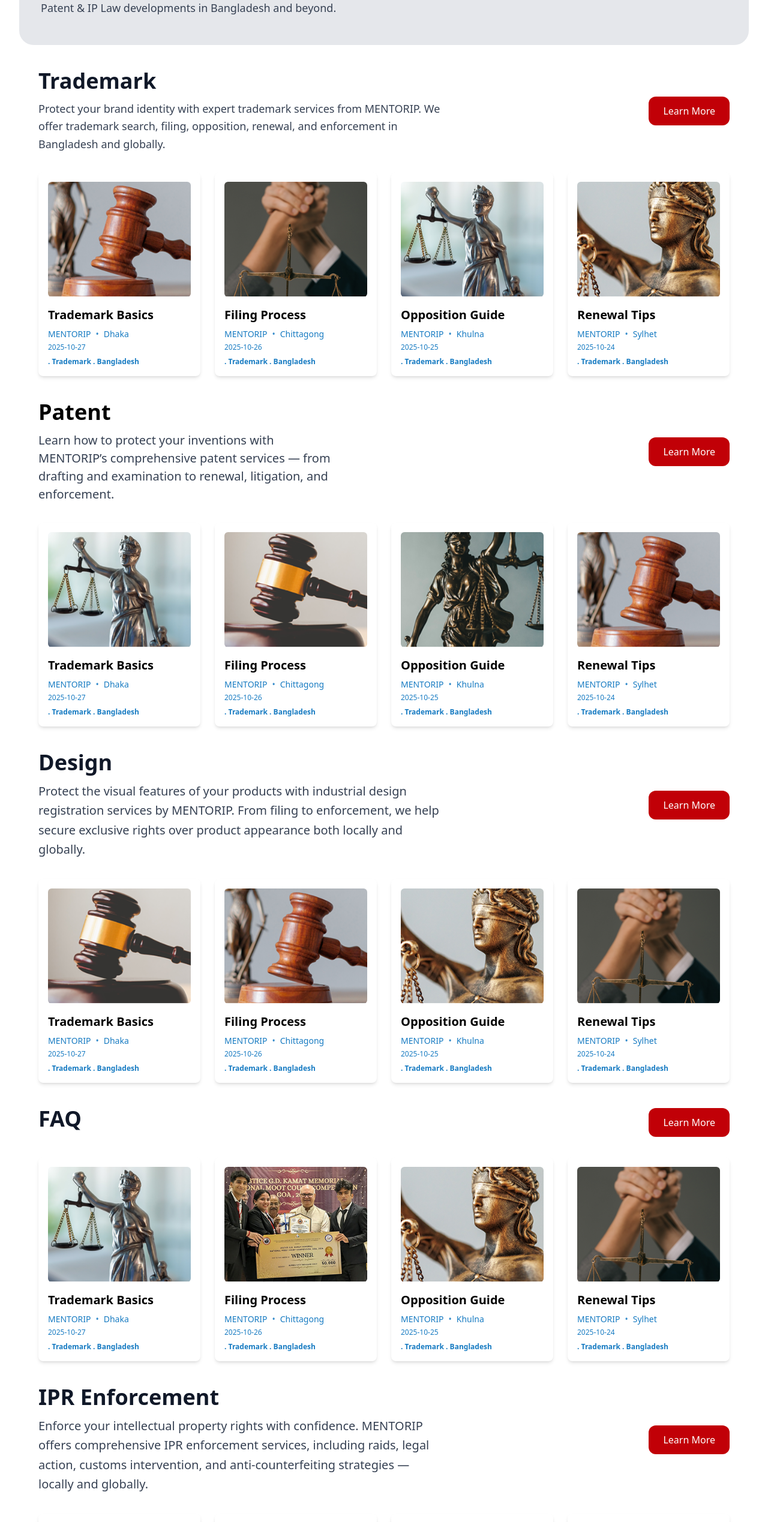
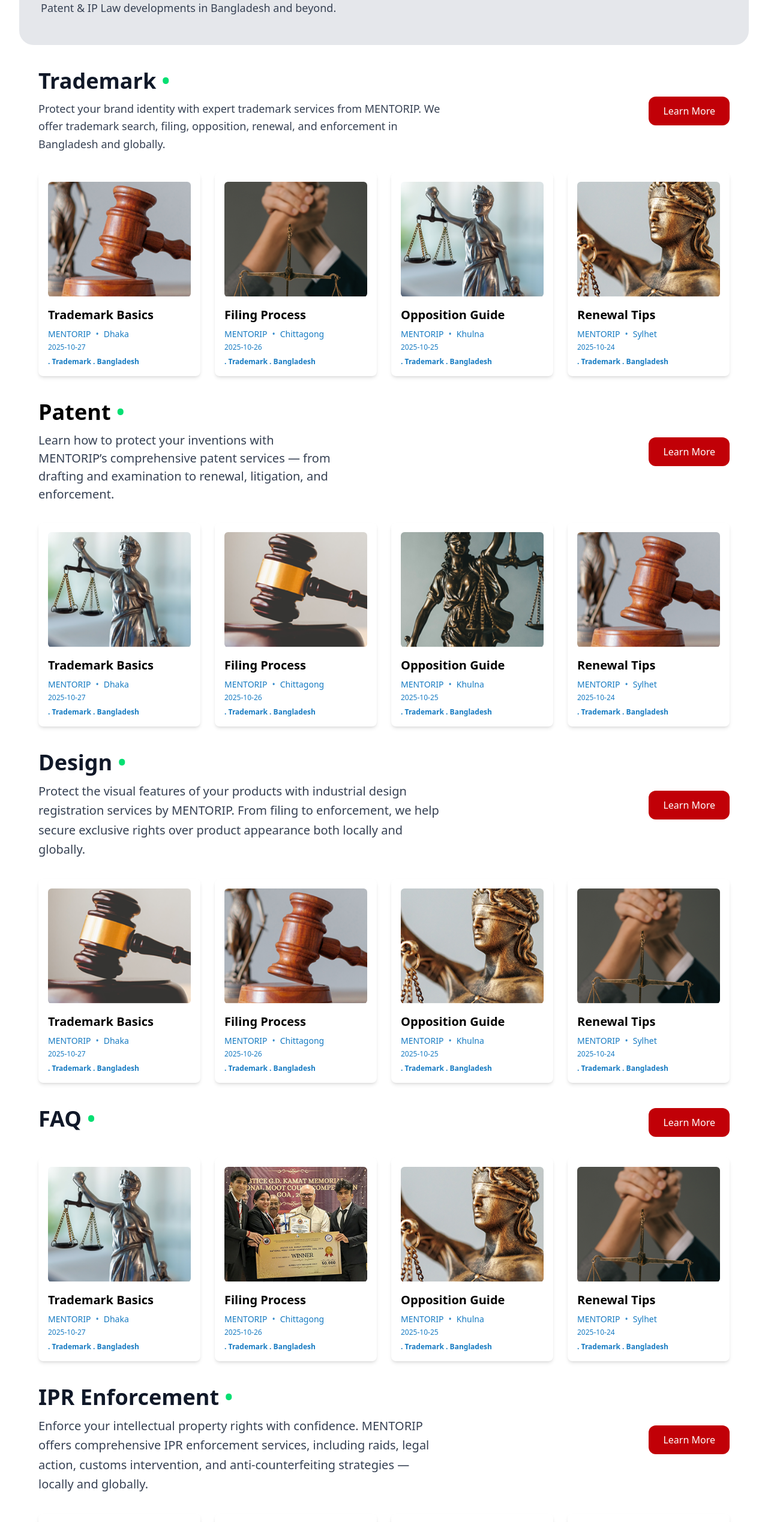
Before and after one commit to Wasifa-Tahsin/MentorIP, a React (Vite) app: page / in a window 1280 px wide. Shown: the part 2379-4916 px from the top of the page at 60% size. Built offline with nearby package versions, Linux system fonts and the light colour scheme.

Commit message:
practice

```diff
--- a/src/Components/Pages/Assignment.jsx
+++ b/src/Components/Pages/Assignment.jsx
@@ -18,7 +18,7 @@ const Assignment = () => {
       <div className="flex flex-col md:flex-row justify-between items-start md:items-center mb-8">
         <div className="text-left max-w-2xl">
           <h2 className="text-2xl sm:text-3xl md:text-4xl font-bold mb-3 text-gray-900">
-           Assignment
+           Assignment <span className="text-green-400">•</span>
           </h2>
           <p className="text-[16px] sm:text-[18px] md:text-[20px] text-gray-700 leading-relaxed">
          We provide end-to-end legal support for Trademark, Patent & Design Assignments — from drafting and notarization
--- a/src/Components/Pages/Bangladesh.jsx
+++ b/src/Components/Pages/Bangladesh.jsx
@@ -18,7 +18,7 @@ const Bangladesh = () => {
       {/* Header */}
       <div className="flex flex-col md:flex-row justify-between items-start md:items-center mb-8">
         <div className="text-left max-w-lg">
-          <h2 className="text-2xl sm:text-3xl md:text-4xl font-bold mb-3">Bangladesh</h2>
+          <h2 className="text-2xl sm:text-3xl md:text-4xl font-bold mb-3">Bangladesh <span className="text-green-400">•</span></h2>
 
         </div>
         <div className="mt-4 md:mt-0">
--- a/src/Components/Pages/Design.jsx
+++ b/src/Components/Pages/Design.jsx
@@ -19,7 +19,7 @@ const Design = () => {
       <div className="flex flex-col md:flex-row justify-between items-start md:items-center mb-8">
         <div className="text-left max-w-2xl">
           <h2 className="text-2xl sm:text-3xl md:text-4xl font-bold mb-3 text-gray-900">
-            Design
+            Design <span className="text-green-400">•</span>
           </h2>
           <p className="text-[16px] sm:text-[18px] md:text-[20px] text-gray-700 leading-relaxed">
             Protect the visual features of your products with industrial design registration services by MENTORIP.
--- a/src/Components/Pages/FAQ.jsx
+++ b/src/Components/Pages/FAQ.jsx
@@ -19,7 +19,7 @@ const FAQ = () => {
       <div className="flex flex-col md:flex-row justify-between items-start md:items-center mb-8">
         <div className="text-left max-w-2xl">
           <h2 className="text-2xl sm:text-3xl md:text-4xl font-bold mb-3 text-gray-900">
-         FAQ
+         FAQ <span className="text-green-400">•</span>
           </h2>
         </div>
 
--- a/src/Components/Pages/IP.jsx
+++ b/src/Components/Pages/IP.jsx
@@ -17,7 +17,7 @@ const cards = [
       {/* Header */}
       <div className="flex flex-col md:flex-row justify-between items-start md:items-center mb-8">
         <div className="text-left max-w-lg">
-          <h2 className="text-2xl sm:text-3xl md:text-4xl font-bold mb-3">IP Laws and Rules</h2>
+          <h2 className="text-2xl sm:text-3xl md:text-4xl font-bold mb-3">IP Laws and Rules <span className="text-green-400">•</span></h2>
           <p className="text-[16px] sm:text-[18px] md:text-[20px] text-gray-700">
           Stay informed on intellectual property laws, rules, and procedures. MENTORIP provides legal updates, explanations,
 and analysis of trademark, patent, and design legislation in Bangladesh and globally.
--- a/src/Components/Pages/IPNews.jsx
+++ b/src/Components/Pages/IPNews.jsx
@@ -17,7 +17,7 @@ const IPNews = () => {
       {/* Header */}
       <div className="flex flex-col md:flex-row justify-between items-start md:items-center mb-8">
         <div className="text-left max-w-lg">
-          <h2 className="text-2xl sm:text-3xl md:text-4xl font-bold mb-3">IP News</h2>
+          <h2 className="text-2xl sm:text-3xl md:text-4xl font-bold mb-3">IP News <span className="text-green-400">•</span></h2>
           <p className="text-[16px] sm:text-[18px] md:text-[20px] text-gray-700">
           Stay informed with the latest updates in intellectual property law. MENTORIP brings you breaking news, legal changes,
 global treaties, and industry developments in trademarks, patents, designs, and copyright.
--- a/src/Components/Pages/IPR.jsx
+++ b/src/Components/Pages/IPR.jsx
@@ -18,7 +18,7 @@ const IPR = () => {
       <div className="flex flex-col md:flex-row justify-between items-start md:items-center mb-8">
         <div className="text-left max-w-2xl">
           <h2 className="text-2xl sm:text-3xl md:text-4xl font-bold mb-3 text-gray-900">
-            IPR Enforcement
+            IPR Enforcement <span className="text-green-400">•</span>
           </h2>
           <p className="text-[16px] sm:text-[18px] md:text-[20px] text-gray-700 leading-relaxed">
           Enforce your intellectual property rights with confidence. MENTORIP offers comprehensive IPR enforcement services,
--- a/src/Components/Pages/Patent.jsx
+++ b/src/Components/Pages/Patent.jsx
@@ -18,7 +18,7 @@ const Patent = () => {
       {/* Header */}
       <div className="flex flex-col md:flex-row justify-between items-start md:items-center mb-8">
         <div className="text-left max-w-lg">
-          <h2 className="text-2xl sm:text-3xl md:text-4xl font-bold mb-3">Patent</h2>
+          <h2 className="text-2xl sm:text-3xl md:text-4xl font-bold mb-3">Patent <span className="text-green-400">•</span></h2>
           <p className="text-[16px] sm:text-[18px] md:text-[20px] text-gray-700">
            Learn how to protect your inventions with MENTORIP’s comprehensive patent services — from drafting and
 examination to renewal, litigation, and enforcement.
--- a/src/Components/Pages/Registration.jsx
+++ b/src/Components/Pages/Registration.jsx
@@ -19,7 +19,7 @@ const Registration = () => {
       <div className="flex flex-col md:flex-row justify-between items-start md:items-center mb-8">
         <div className="text-left max-w-2xl">
           <h2 className="text-2xl sm:text-3xl md:text-4xl font-bold mb-3 text-gray-900">
-           Registration
+           Registration <span className="text-green-400">•</span>
           </h2>
           <p className="text-[16px] sm:text-[18px] md:text-[20px] text-gray-700 leading-relaxed">
            Simplify your IP registration process with MENTORIP. We handle end-to-end registration of trademarks, patents, designs,
--- a/src/Components/Pages/TradeMark.jsx
+++ b/src/Components/Pages/TradeMark.jsx
@@ -20,7 +20,7 @@ const TradeMark = () => {
       <div className="flex flex-col md:flex-row justify-between items-start md:items-center mb-8">
         <div className="text-left max-w-2xl">
           <h2 className="text-2xl sm:text-3xl md:text-4xl font-bold mb-3 text-gray-900">
-            Trademark
+            Trademark <span className="text-green-400">•</span>
           </h2>
           <p className="text-[15px] sm:text-[17px] md:text-[18px] text-gray-700 leading-relaxed">
             Protect your brand identity with expert trademark services from MENTORIP.
```
